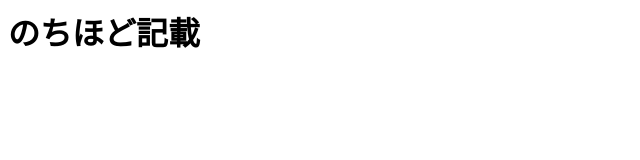
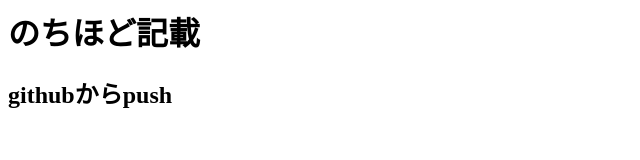
Before and after one commit to keisuke2024/keisuke2024.github.io, a plain HTML site: page index.html in a window 1280 px wide. Shown: the whole page, without its empty margins (0-640 px from the left). Drawn offline with Linux system fonts and the light colour scheme.

Commit message:
just chage

```diff
--- a/index.html
+++ b/index.html
@@ -1 +1,3 @@
 <h1>のちほど記載</h1>
+
+<h2>githubからpush</h2>
```
